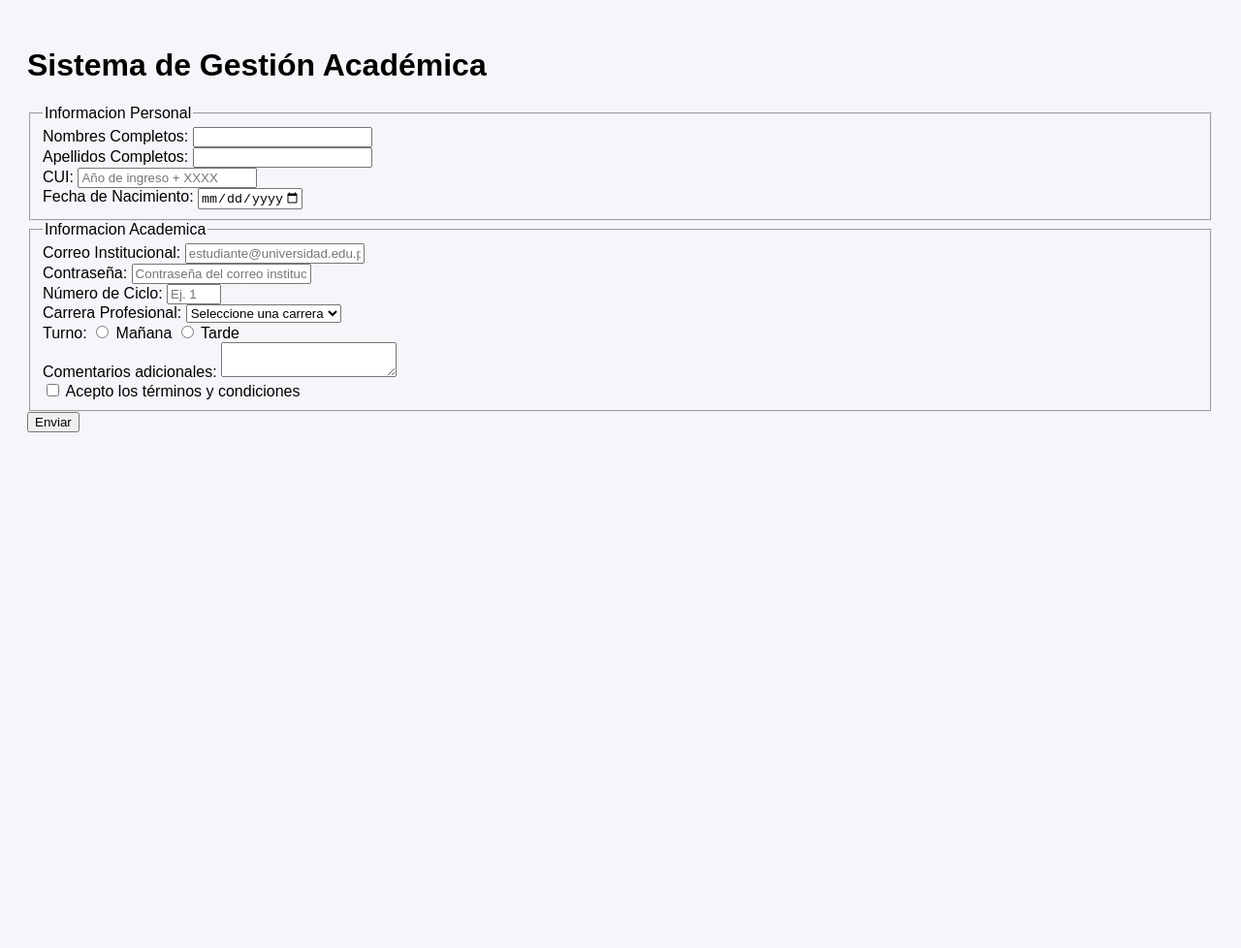
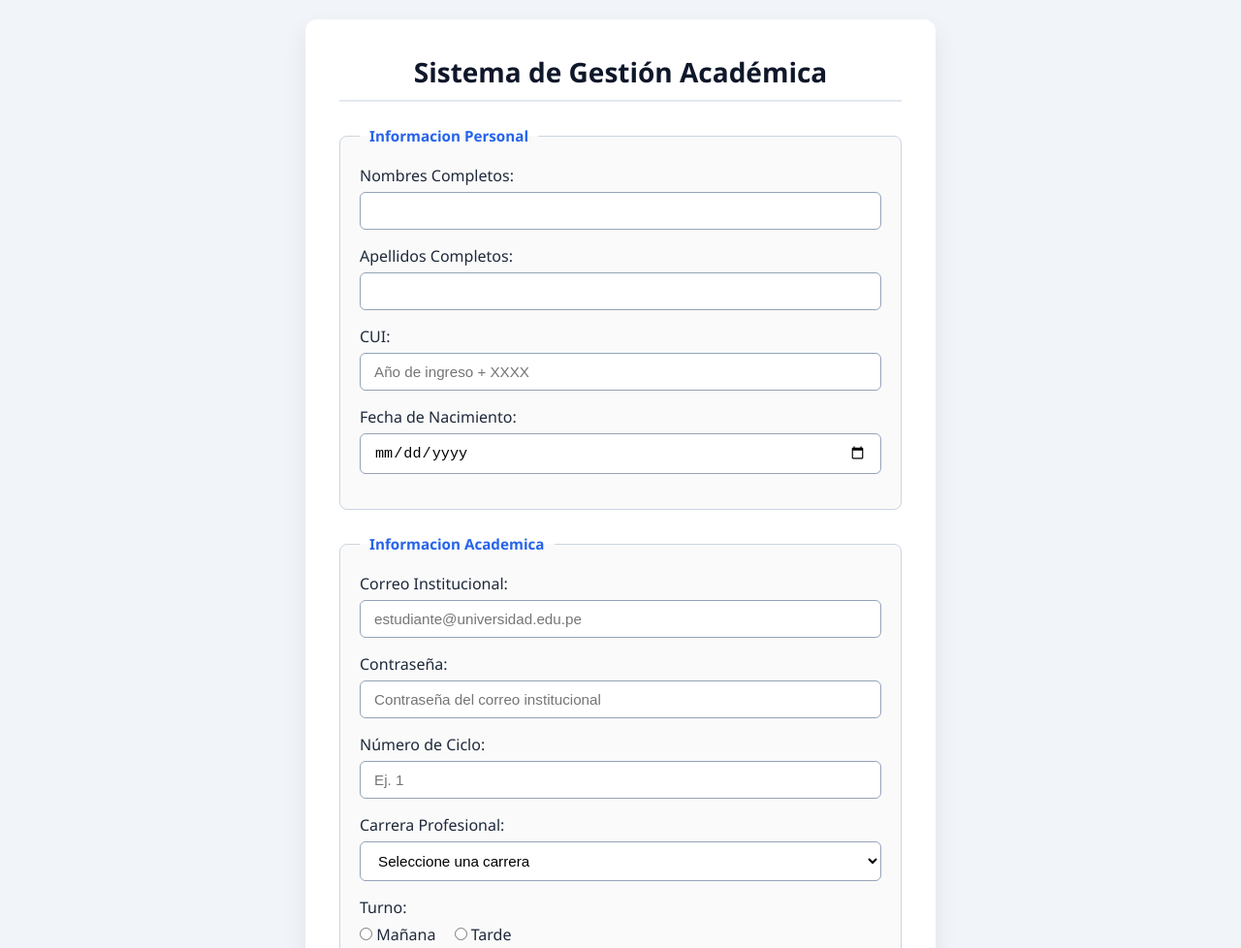
Before and after one commit to otorrese-dev/IDWeb, a plain HTML site: page Lab02/index.html in a window 1280 px wide. Shown: the top 978 px of the page at 97% size. Before the commit the page ends 800 px from the top, so only its background shows below. Drawn offline with Linux system fonts and the light colour scheme.

Commit message:
Terminado de aplicar estilos y correcion de index.html para compatibilidad

```diff
--- a/Lab02/index.html
+++ b/Lab02/index.html
@@ -131,21 +131,28 @@
                 </div>
 
                 <div class="inf-academica">
-                    <label>Turno: </label>
-
-                    <input type="radio"
+                    <label>Turno:</label>
+                    <div class="grupo-radio">
+                        <input
+                        type="radio"
                         id="turnoMañana"
                         name="turno"
                         value="Mañana"
-                    required title="Turno necesario">
-                    <label for="turnoMañana">Mañana</label>
+                        required>
+                        <label
+                        for="turnoMañana">
+                        Mañana</label>
 
-                    <input type="radio"
+                        <input
+                        type="radio"
                         id="turnoTarde"
                         name="turno"
                         value="Tarde"
-                    required title="Turno necesario">
-                    <label for="turnoTarde">Tarde</label>
+                        required>
+                        <label
+                        for="turnoTarde">
+                        Tarde</label>
+                    </div>
                 </div>
 
                 <div class="inf-academica">
@@ -158,9 +165,14 @@
                     </textarea>
                 </div>
 
-                <div>
-                    <input type="checkbox" id="TyC" name="TyC" required>
-                    <label for="TyC">Acepto los términos y condiciones</label>
+                <div class="grupo-checkbox">
+                    <input
+                    type="checkbox"
+                    id="TyC"
+                    name="TyC"
+                    required>
+                    <label
+                    for="TyC">Acepto los términos y condiciones</label>
                 </div>
 
 
--- a/Lab02/styles.css
+++ b/Lab02/styles.css
@@ -1,14 +1,131 @@
+* {
+    box-sizing: border-box;
+    margin: 0;
+    padding: 0;
+}
 
 body {
-    font-family: sans-serif;
-    background-color: #f4f6f9;
+    font-family: 'Segoe UI', Tahoma, Geneva, Verdana, sans-serif;
+    background-color: #f1f5f9;
+    color: #1e293b;
+    display: flex;
+    justify-content: center;
+    align-items: center;
+    min-height: 100vh;
     padding: 20px;
 }
-.card {
-    background: white;
-    max-width: 500px;
-    margin: 0 auto;
+.formulario {
+    background-color: #ffffff;
+    width: 100%;
+    max-width: 650px;
+    padding: 35px;
+    border-radius: 12px;
+    box-shadow: 0 10px 25px rgba(0, 0, 0, 0.08);
+}
+
+header h1 {
+    text-align: center;
+    font-size: 1.75rem;
+    color: #0f172a;
+    margin-bottom: 25px;
+    border-bottom: 2px solid #e2e8f0;
+    padding-bottom: 10px;
+}
+fieldset {
+    border: 1px solid #cbd5e1;
+    border-radius: 8px;
     padding: 20px;
-    border-radius: 8px;
-    box-shadow: 0 4px 10px rgba(0,0,0,0.1);
+    margin-bottom: 25px;
+    background-color: #fafafa;
 }
+
+legend {
+    font-weight: 600;
+    color: #2563eb;
+    padding: 0 10px;
+    font-size: 0.95rem;
+}
+.inf-personal,
+.inf-academica {
+    margin-bottom: 16px;
+    display: flex;
+    flex-direction: column;
+    gap: 6px;
+
+
+}
+
+.inf-academica label[for="turnoMañana"],
+.inf-academica label[for="turnoTarde"] {
+    display: inline-flex;
+    align-items: center;
+    gap: 5px;
+    cursor: pointer;
+    margin-right: 15px;
+}
+
+input[type="text"],
+input[type="email"],
+input[type="password"],
+input[type="date"],
+input[type="number"],
+select,
+textarea {
+    width: 100%;
+    padding: 10px 14px;
+    border: 1px solid #94a3b8;
+    border-radius: 6px;
+    font-size: 0.95rem;
+    background-color: #ffffff;
+    transition: all 0.2s ease-in-out;
+}
+
+input:focus, select:focus, textarea:focus {
+    outline: none;
+    border-color: #2563eb;
+    box-shadow: 0 0 0 3px rgba(37, 99, 235, 0.2);
+}
+
+button[type="submit"]:active {
+    background-color: #1e40af;
+    transform: scale(0.99);
+}
+
+input:disabled, button:disabled {
+    background-color: #e2e8f0;
+    color: #94a3b8;
+    cursor: not-allowed;
+}
+.grupo-checkbox {
+    display: flex;
+    align-items: center;
+    gap: 8px;
+    margin-top: 15px;
+    margin-bottom: 20px;
+}
+
+.grupo-checkbox input[type="checkbox"] {
+    width: auto;
+    cursor: pointer;
+}
+button[type="submit"] {
+    width: 100%;
+    padding: 12px;
+    background-color: #2563eb;
+    color: #ffffff;
+    border: none;
+    border-radius: 6px;
+    font-size: 1rem;
+    font-weight: 600;
+    cursor: pointer;
+    transition: background-color 0.2s ease, transform 0.1s ease;
+}
+
+button[type="submit"]:hover {
+    background-color: #1d4ed8;
+}
+
+button[type="submit"]:active {
+    background-color: #1e40af;
+    transform: scale(0.98);
+}
```
Lines whose indentation alone changed are shown as unchanged.
